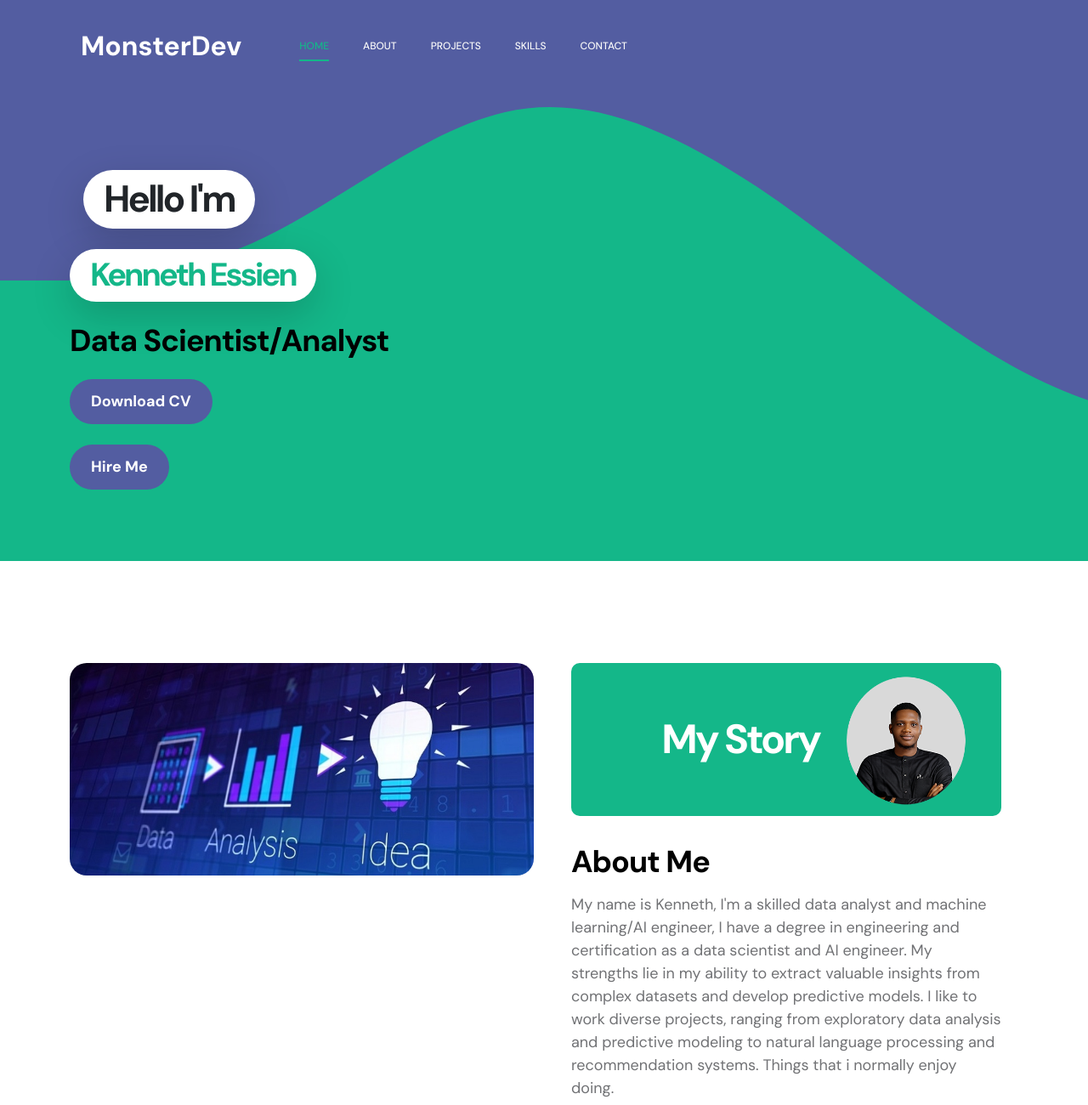
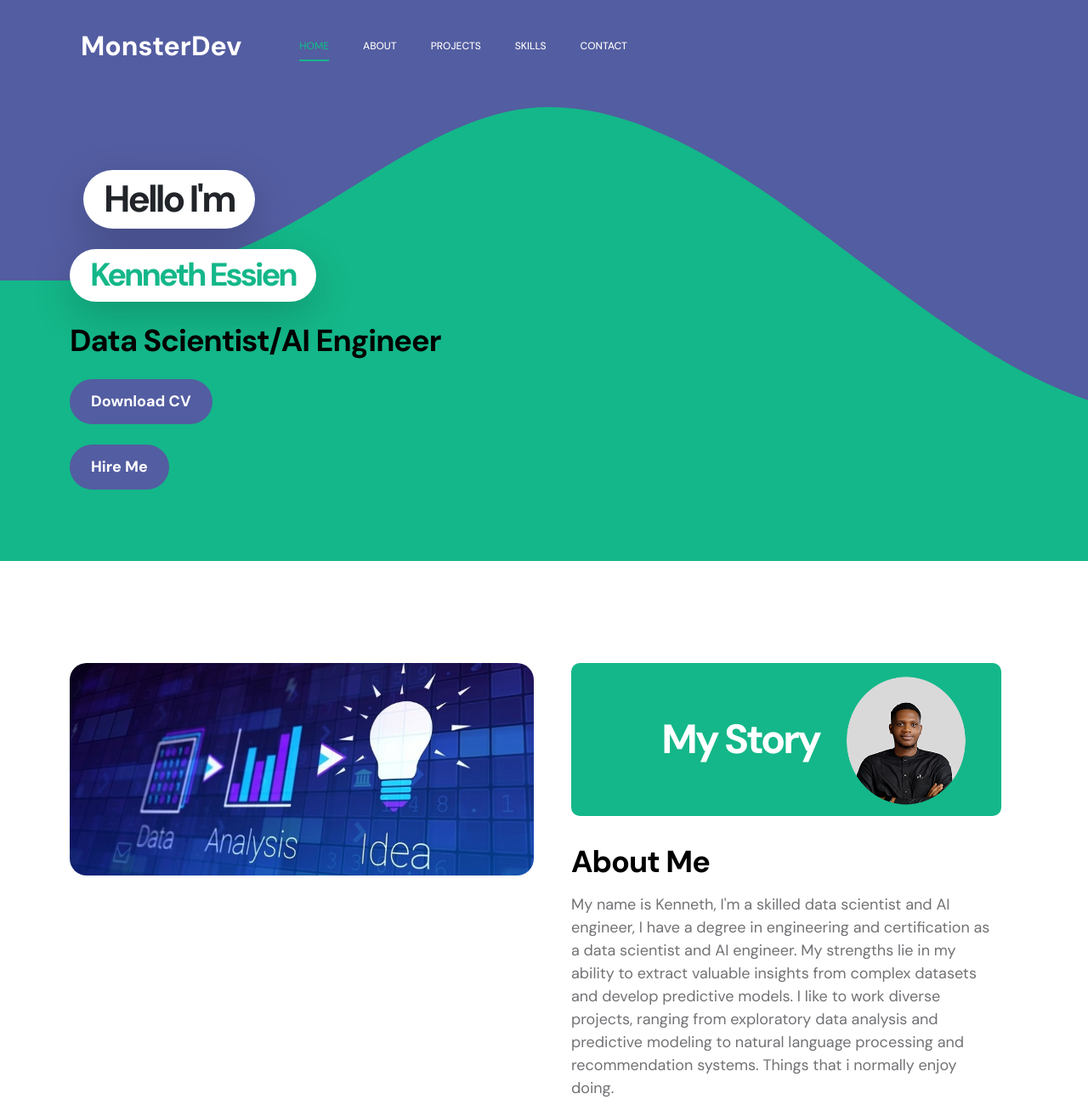
Before and after one commit to monsterdevgit/monsterdev.github.io, a plain HTML site: page index.html in a window 1280 px wide. Shown: the top 1300 px of the page at 85% size. Drawn offline with Linux system fonts and the light colour scheme.

Commit message:
Update index.html

```diff
--- a/index.html
+++ b/index.html
@@ -83,7 +83,7 @@
                                 </div>
 
                                 <h2 class="mb-4">Kenneth Essien</h2>
-                                <h3 class="mb-4">Data Scientist/Analyst</h3>
+                                <h3 class="mb-4">Data Scientist/AI Engineer</h3>
                                 <p class="mb-4"><a class="custom-btn btn custom-link" href="https://drive.google.com/file/d/1U3gCklBcfHSqqKF6ZpuNG-ucD8X29E85/view?usp=drive_link" target="_blank">Download CV</a></p>
                                 <p class="mb-4"><a class="custom-btn btn custom-link" href="https://www.upwork.com/freelancers/~01bf821d2e603d3ce0" target="_blank">Hire Me</a></p>
                             </div>
@@ -114,7 +114,7 @@
 
                                 <h3 class="pt-2 mb-3">About Me</h3>
 
-                                <p>My name is Kenneth, I'm a skilled data analyst and machine learning/AI engineer, I have a degree in engineering and certification as a data scientist and AI engineer. My strengths lie in my ability to extract valuable insights from complex datasets and develop predictive models. I like to work diverse projects, ranging from exploratory data analysis and predictive modeling to natural language processing and recommendation systems. Things that i normally enjoy doing.</p>
+                                <p>My name is Kenneth, I'm a skilled data scientist and AI engineer, I have a degree in engineering and certification as a data scientist and AI engineer. My strengths lie in my ability to extract valuable insights from complex datasets and develop predictive models. I like to work diverse projects, ranging from exploratory data analysis and predictive modeling to natural language processing and recommendation systems. Things that i normally enjoy doing.</p>
                                 <p>Additionally, my expertise in machine learning enables me to develop accurate and robust models that meet the specific needs of each project. I hold a degree in engineering, which has provided me with a solid foundation in problem-solving and analytical thinking. Furthermore, my certification as a data scientist and AI engineer demonstrates my commitment to staying updated with the latest advancements in the field. I continuously expand my skill set to stay at the forefront of the ever-evolving data landscape.</p>
                                 <p>I am a proactive communicator and an effective collaborator. I have recently contributed to an open-source startup where I worked closely with stakeholders to understand their requirements and deliver tailored solutions. If you are in need of a skilled data analyst and machine learning/AI engineer to elevate your projects, I am here to help. Let's discuss how I can contribute to your success by leveraging data-driven insights and cutting-edge technologies.</p>
                             </div>
@@ -149,6 +149,10 @@
 
                         <div class="col-lg-2 col-4 me-auto clients-item-height">
                             <span class="clients-image img-fluid">HTML & CSS</span>
+                        </div>
+
+                        <div class="col-lg-2 col-4 me-auto clients-item-height">
+                            <span class="clients-image img-fluid">Javascript</span>
                         </div>
 
                         <div class="col-lg-2 col-4 ms-auto clients-item-height">
```
